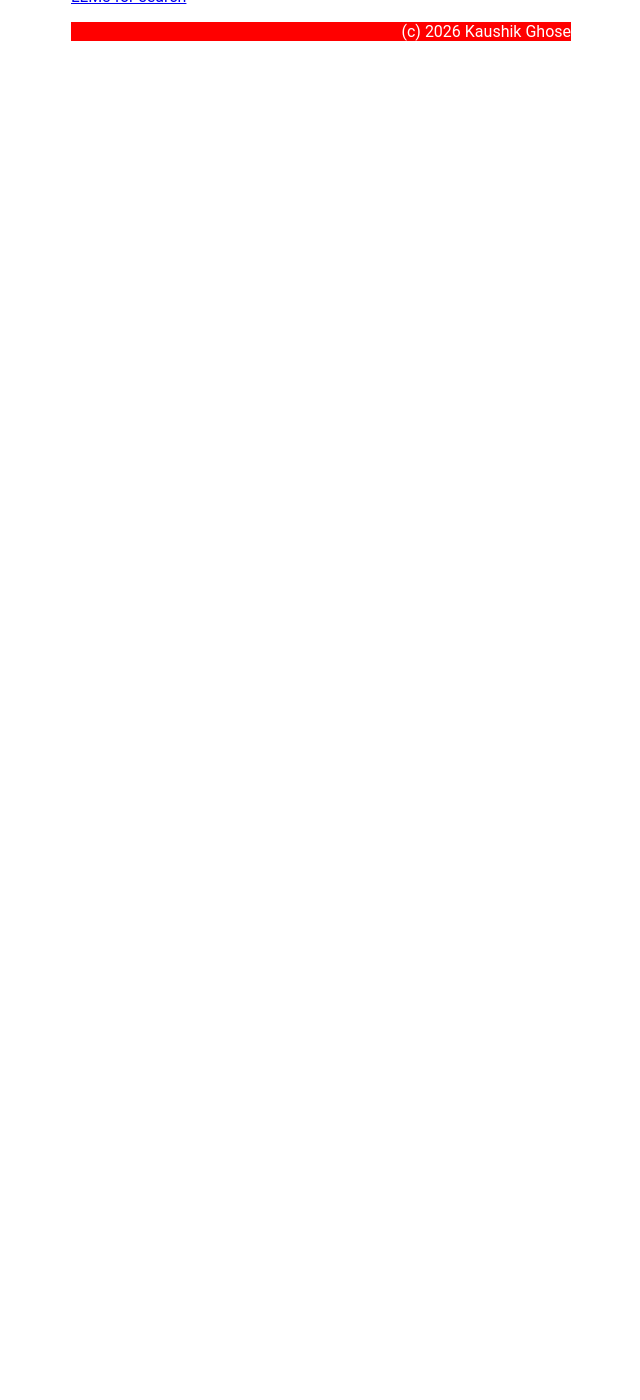
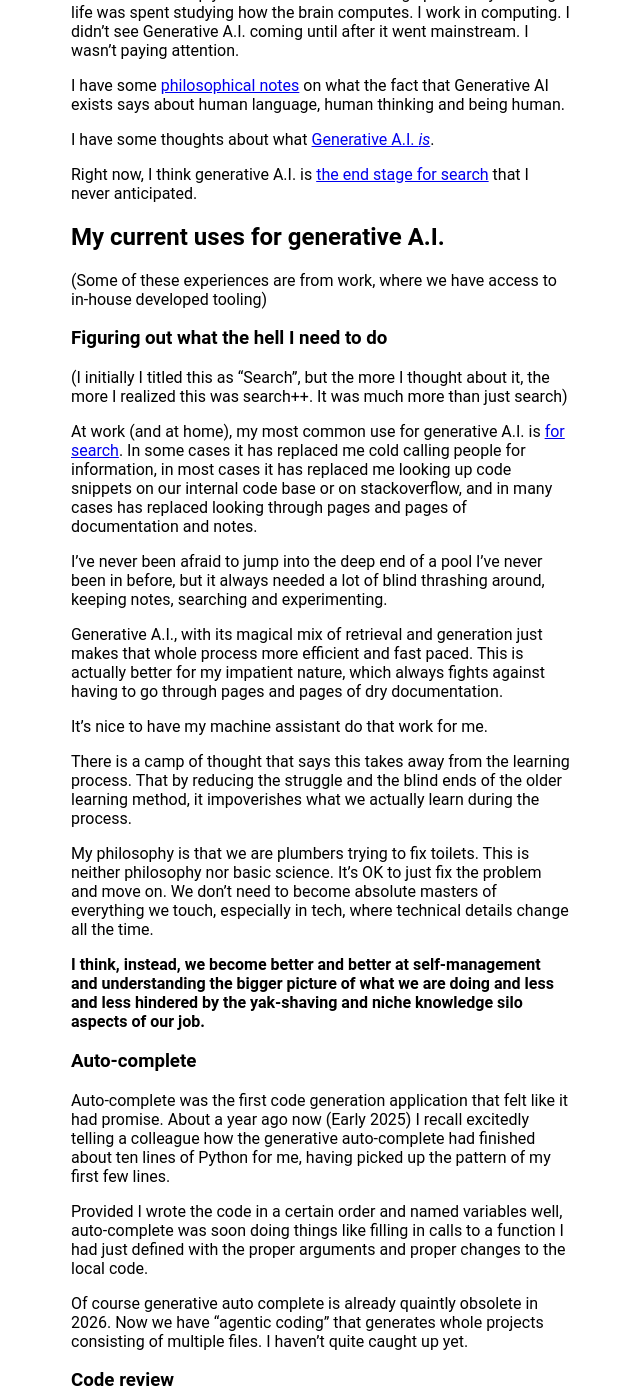
Before and after one commit to kghose/kghose.github.io, a Jekyll site: the page built from ai/README.md, in a window 1280 px wide and 1400 px high, scrolled down 270 px. Shown: the whole window, without its empty margins (319-959 px from the left). Built offline with Jekyll 4.4.1, drawn with Linux system fonts in a browser that asks for light colours; before the commit the page ends 900 px from its top, so only the background shows below that; some of the changed text lies outside the part shown.

Commit message:
Finish up Gen AI notes.

```diff
--- a/ai/README.md
+++ b/ai/README.md
@@ -1,9 +1,138 @@
 ---
 layout: page
 title: Thoughts on generative A.I.
-permalink: generative-ai
+permalink: /generative-ai/
+last_modified_at: 14-03-2026
 ---
 
-[Philosophical](generative-ai-philosophical)\
-[Generative AI as the Hive Mind](generative-ai-hive-mind)\
-[LLMs for search](generative-ai-and-search)
+As a kid I was deeply into sentient robots. A large part of my working life was
+spent studying how the brain computes. I work in computing. I didn't see
+Generative A.I. coming until after it went mainstream. I wasn't paying
+attention.
+
+I have some [philosophical notes](/generative-ai/philosophical) on what the fact
+that Generative AI exists says about human language, human thinking and being
+human.
+
+I have some thoughts about what [Generative A.I. _is_](/generative-ai/hive-mind).
+
+Right now, I think generative A.I. is [the end stage for
+search](/generative-ai/search) that I never anticipated.
+
+
+## My current uses for generative A.I.
+
+(Some of these experiences are from work, where we have access to in-house
+developed tooling)
+
+### Figuring out what the hell I need to do
+
+(I initially I titled this as "Search", but the more I thought about it, the
+more I realized this was search++. It was much more than just search)
+
+At work (and at home), my most common use for generative A.I. is [for
+search](/generative-ai/search). In some cases it has replaced me cold calling
+people for information, in most cases it has replaced me looking up code
+snippets on our internal code base or on stackoverflow, and in many cases has
+replaced looking through pages and pages of documentation and notes.
+
+I've never been afraid to jump into the deep end of a pool I've never been in
+before, but it always needed a lot of blind thrashing around, keeping notes,
+searching and experimenting.
+
+Generative A.I., with its magical mix of retrieval and generation just makes
+that whole process more efficient and fast paced. This is actually better for my
+impatient nature, which always fights against having to go through pages and
+pages of dry documentation.
+
+It's nice to have my machine assistant do that work for me.
+
+There is a camp of thought that says this takes away from the learning process.
+That by reducing the struggle and the blind ends of the older learning method,
+it impoverishes what we actually learn during the process.
+
+My philosophy is that we are plumbers trying to fix toilets. This is neither
+philosophy nor basic science. It's OK to just fix the problem and move on. We
+don't need to become absolute masters of everything we touch, especially in
+tech, where technical details change all the time.
+
+**I think, instead, we become better and better at self-management and
+understanding the bigger picture of what we are doing and less and less hindered
+by the yak-shaving and niche knowledge silo aspects of our job.**
+
+
+### Auto-complete
+
+Auto-complete was the first code generation application that felt like it
+had promise. About a year ago now (Early 2025) I recall excitedly telling a
+colleague how the generative auto-complete had finished about ten lines of Python
+for me, having picked up the pattern of my first few lines.
+
+Provided I wrote the code in a certain order and named variables well,
+auto-complete was soon doing things like filling in calls to a function I had
+just defined with the proper arguments and proper changes to the local code.
+
+Of course generative auto complete is already quaintly obsolete in 2026. Now we
+have "agentic coding" that generates whole projects consisting of multiple files.
+I haven't quite caught up yet.
+
+### Code review
+
+Automated code review I didn't have in my forecast. We're not quite ready to
+hand over the LGTM keys yet, but I've had AI code reviews catch genuine errors
+in code that my colleagues say they would have missed. It's also raised issues
+with things that were clearly not issues, but I'd rather have to look more
+closely at my code than let something slip.
+
+Watch this space ...
+
+
+### Analysis code
+
+For some reason the coding agent at work is absolutely fabulous at writing
+analysis code. Over the course of a month or so (March 2026) I went from
+handwriting Pandas and Matplotlib code to just giving the coding agent brief one
+paragraph directives of what kind of metrics I wanted and how to plot them.
+
+It has been fabulous.
+
+
+### Debugging and rubber duck debugging
+
+It's getting better, but it's not magic. Basically, if an issue is common and/or
+has answers on a forum then the A.I. will be able to use that.
+
+It's a step up from searching for the error message string and piecing together
+the root cause because the A.I. brings to bear a lot more context (e.g. the code
+base) and is able to try out solutions as well by itself.
+
+
+### Writing test cases
+
+Test cases often have a ton of boilerplaty code. Happy to have the machine
+hammer this out and, as a bonus, check most of the logic in the code I just
+added. I then go in and tweak as needed.
+
+
+## What I don't use generative A.I. for
+
+I don't use Gen AI for **writing** either at work or for pleasure.
+
+At work the big writing work is design documents. The writing is actually to
+organize my thoughts, often to _actually think_ and to _think together with
+other people_.
+
+I can't imagine using AI for the writing I do for pleasure. It would take the
+fun out of it.
+
+For this reason, Gen AI is not a good use case for my writing.
+
+I don't use AI for **generating whole files**. As an experiment I did use it to
+create a bash script. I was impressed enough by the result, but ran into the
+80/20 problem. The 80/20 problem is that I could get 80% of the job done with my
+initial prompt, but then the system settled into some kind of weird local
+minimum where no amount of prompting could get it the 20% of the way past its
+initial mistakes and limitations.
+
+I will admit, however, that as of March 2026, the agents have gotten a lot
+better at tweaking the output based on recommendations.
```
Also changed, not shown: ai/2025-generative-ai-philosophical.md (+2 -1 lines), ai/2026-hive-mind.md (+2 -1 lines), ai/2026-llm-search.md (+4 -3 lines).
